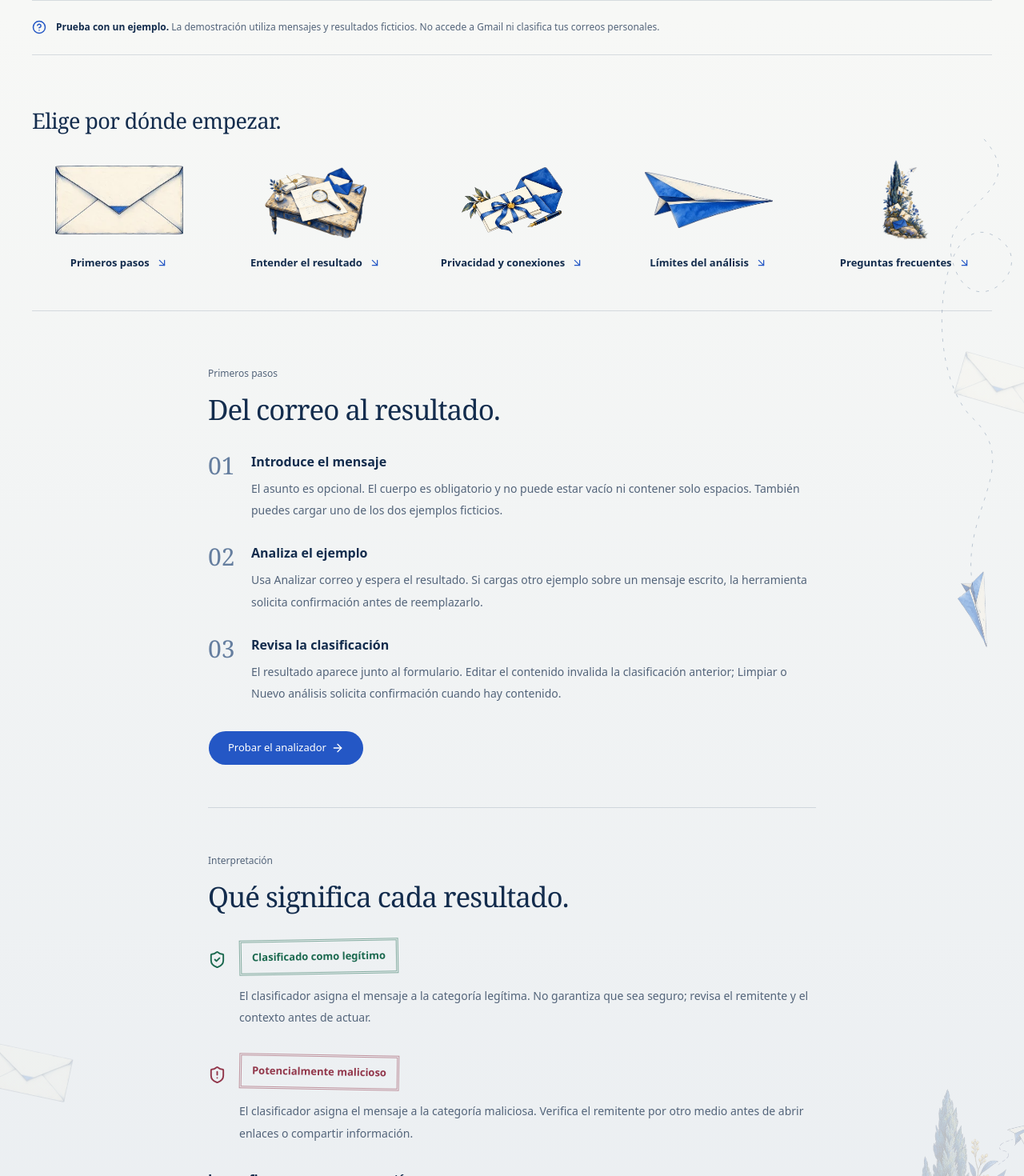
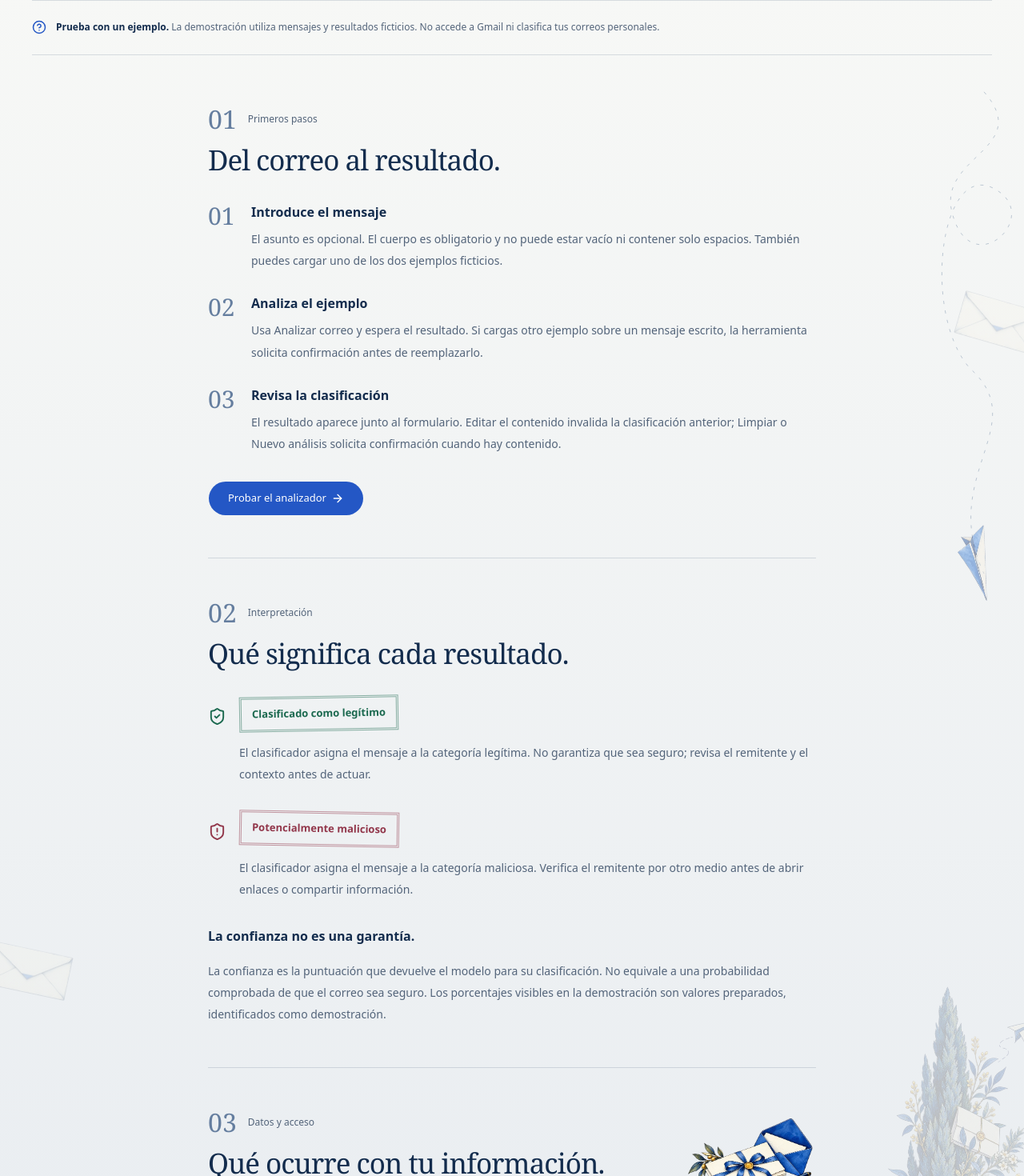
Before and after one commit to JCastilloPadilla/Remira, a React (Vite) app in the folder frontend/: page /como-funciona in a window 1280 px wide. Shown: the part 840-2310 px from the top of the page at 80% size. Built offline with nearby package versions, Linux system fonts and the light colour scheme.

Commit message:
refactor(web): make help guide a continuous numbered reading

```diff
--- a/frontend/src/features/help/HelpPage.tsx
+++ b/frontend/src/features/help/HelpPage.tsx
@@ -6,7 +6,6 @@ import { useEffect } from "react";
 import { Link } from "react-router-dom";
 import {
   ArrowRight,
-  ArrowDownRight,
   ChevronDown,
   CircleHelp,
   Menu,
@@ -17,13 +16,6 @@ import { Button } from "@/components/ui/button";
 import { HelpBackdrop } from "./HelpBackdrop";
 import "./help.css";
 
-const sections = [
-  { id: "primeros-pasos", title: "Primeros pasos", image: "journey-envelope-v1", width: 240, height: 128 },
-  { id: "resultados", title: "Entender el resultado", image: "correspondence-guide-v1", width: 1448, height: 1086 },
-  { id: "privacidad", title: "Privacidad y conexiones", image: "guide-private-letter-v1", width: 500, height: 375 },
-  { id: "limites", title: "Límites del análisis", image: "journey-plane-v1", width: 360, height: 157 },
-  { id: "preguntas", title: "Preguntas frecuentes", image: "guide-garden-v1", width: 600, height: 900 },
-];
 const navigation = [
   { to: "/", title: "Inicio" },
   { to: "/bandeja", title: "Bandeja" },
@@ -135,21 +127,9 @@ export function HelpPage() {
               No accede a Gmail ni clasifica tus correos personales.
             </p>
           </div>
-          <div className="help-layout">
-            <nav className="help-contents" aria-label="En esta página">
-              <h2>Elige por dónde empezar.</h2>
-              <div className="help-index-list">
-                {sections.map((section) => (
-                  <a key={section.id} href={`#${section.id}`}>
-                    <img src={`/illustrations/${section.image}.webp`} alt="" width={section.width} height={section.height} loading="lazy" />
-                    <span>{section.title} <ArrowDownRight size={15} aria-hidden="true" /></span>
-                  </a>
-                ))}
-              </div>
-            </nav>
           <div className="help-article">
             <section id="primeros-pasos" aria-labelledby="help-steps-title">
-                <span className="help-section-number">Primeros pasos</span>
+              <span className="help-section-number"><span>01</span> Primeros pasos</span>
               <h2 id="help-steps-title">Del correo al resultado.</h2>
               <ol className="help-steps">
                 <li>
@@ -182,7 +162,7 @@ export function HelpPage() {
               </Button>
             </section>
             <section id="resultados" aria-labelledby="help-results-title">
-                <span className="help-section-number">Interpretación</span>
+              <span className="help-section-number"><span>02</span> Interpretación</span>
               <h2 id="help-results-title">Qué significa cada resultado.</h2>
               <div className="help-classification">
                 <ShieldCheck size={23} />
@@ -218,7 +198,7 @@ export function HelpPage() {
             </section>
             <section id="privacidad" aria-labelledby="help-privacy-title">
               <img className="help-chapter-illustration" src="/illustrations/guide-private-letter-v1.webp" alt="" width={500} height={375} loading="lazy" />
-                <span className="help-section-number">Datos y acceso</span>
+              <span className="help-section-number"><span>03</span> Datos y acceso</span>
               <h2 id="help-privacy-title">Qué ocurre con tu información.</h2>
               <p>
                 En esta versión, el texto introducido y los estados de
@@ -244,7 +224,7 @@ export function HelpPage() {
               </Link>
             </section>
             <section id="limites" aria-labelledby="help-limits-title">
-                <span className="help-section-number">Alcance</span>
+              <span className="help-section-number"><span>04</span> Alcance</span>
               <h2 id="help-limits-title">Una herramienta de apoyo.</h2>
               <ul className="help-limits">
                 <li>
@@ -274,7 +254,7 @@ export function HelpPage() {
             </section>
             <section id="preguntas" aria-labelledby="help-faq-title">
               <img className="help-question-envelope" src="/illustrations/journey-envelope-v1.webp" alt="" width={240} height={128} loading="lazy" />
-                <span className="help-section-number">Dudas habituales</span>
+              <span className="help-section-number"><span>05</span> Dudas habituales</span>
               <h2 id="help-faq-title">Preguntas frecuentes.</h2>
               <div className="help-faq">
                 {questions.map(({ question, answer }) => (
@@ -290,7 +270,6 @@ export function HelpPage() {
             </section>
           </div>
         </div>
-          </div>
       </main>
       <div className="help-footer-transition" aria-hidden="true" />
       <IllustratedFooter topHref="#help-main" />
--- a/frontend/src/features/help/help.css
+++ b/frontend/src/features/help/help.css
@@ -46,25 +46,12 @@
 .help-demo-note { display:flex; align-items:flex-start; gap:12px; padding-block:22px; margin-block:40px 64px; border-block:1px solid #132c4d24; font-size:12px; line-height:1.9; color:var(--help-muted); }
 .help-demo-note svg { flex-shrink:0; margin-top:2px; color:var(--help-blue); }
 .help-demo-note strong { color:var(--help-ink); font-weight:600; }
-.help-layout { display: grid; gap: 64px; }
-.help-contents { padding-bottom: 36px; border-bottom: 1px solid #132c4d24; }
-.help-contents > h2 { font-family: Georgia, "Times New Roman", serif; font-size: 27px; line-height: 1.3; font-weight: 400; letter-spacing: -0.6px; }
-.help-index-list { display: grid; grid-template-columns: repeat(5, minmax(0, 1fr)); gap: 28px; margin-top: 24px; }
-.help-index-list a { position:relative; display: flex; flex-direction: column; align-items: center; gap: 18px; min-height: 160px; padding: 8px; color: var(--help-ink); transition:color 280ms ease; }
-.help-index-list a::after { content:""; position:absolute; bottom:0; left:12%; right:12%; height:1px; background:var(--help-blue); transform:scaleX(0); transform-origin:center; transition:transform 420ms cubic-bezier(.22,1,.36,1); }
-.help-index-list img { display: block; width: 100%; max-width: 160px; height: 100px; object-fit: contain; transition:transform 420ms cubic-bezier(.22,1,.36,1); }
-.help-index-list span { display: flex; align-items: center; justify-content: center; gap: 8px; font-size: 13px; font-weight: 600; line-height: 1.6; text-align: center; }
-.help-index-list span svg { flex-shrink: 0; color: var(--help-blue); }
-.help-index-list a:hover { color: var(--help-blue); }
-.help-index-list a:is(:hover,:focus-visible)::after { transform:scaleX(1); }
-.help-index-list a:is(:hover,:focus-visible) img { transform:translateY(-4px); }
-.help-index-list span svg { transition:transform 420ms cubic-bezier(.22,1,.36,1); }
-.help-index-list a:is(:hover,:focus-visible) span svg { transform:translate(2px,2px); }
 .help-desktop-nav a:hover { color: var(--help-blue); }
 .help-article { width: min(100%, 760px); margin-inline: auto; min-width: 0; }
 .help-article section { padding-bottom:52px; margin-bottom:52px; border-bottom:1px solid #132c4d24; scroll-margin-top:28px; }
 .help-article section:last-child { margin-bottom:0; border-bottom:0; }
-.help-section-number { font-size:12px; color:var(--help-muted); }
+.help-section-number { display:flex; align-items:center; gap:14px; font-size:12px; color:var(--help-muted); }
+.help-section-number > span { font-family:Georgia,"Times New Roman",serif; font-size:32px; line-height:1; color:#657e9f; }
 .help-article h2 { margin-top:14px; font-family:Georgia,"Times New Roman",serif; font-size:35px; line-height:1.2; font-weight:400; letter-spacing:-1px; text-wrap:balance; }
 .help-article section > p,.help-steps p,.help-classification p,.help-limits { margin-top:18px; font-size:14px; line-height:1.95; color:var(--help-muted); }
 .help-steps { counter-reset:help-step; margin-top:32px; }
@@ -103,7 +90,6 @@ html.help-scroll { scroll-behavior:smooth; }
 @media (max-width:1023px) {
   .help-nav { gap:28px; }
   .help-desktop-nav { gap:18px; }
-  .help-index-list { gap: 12px; }
 }
 @media (max-width:767px) {
   .help-background-garden { top: 46%; right: -65px; width: 235px; opacity: 0.12; }
@@ -135,14 +121,6 @@ html.help-scroll { scroll-behavior:smooth; }
   .help-heading { padding-top:24px; }
   .help-hero-illustration figcaption { font-size:16px; }
   .help-demo-note { margin-block:32px 36px; }
-  .help-layout { gap: 44px; }
-  .help-contents { padding-bottom: 28px; }
-  .help-contents > h2 { font-size: 25px; }
-  .help-index-list { grid-template-columns: repeat(2, minmax(0, 1fr)); gap: 20px 12px; }
-  .help-index-list a { gap: 10px; min-height: 120px; padding: 4px; }
-  .help-index-list img { height: 70px; max-width: 120px; }
-  .help-index-list span { font-size: 12px; }
-  .help-index-list a:last-child { grid-column: 1 / -1; width: min(100%, 190px); justify-self: center; }
   .help-article h2 { font-size:31px; }
   .help-article section { padding-bottom:40px; margin-bottom:40px; }
   .help-steps li { padding-left:43px; }
@@ -174,6 +152,5 @@ html.help-scroll { scroll-behavior:smooth; }
 }
 @media (prefers-reduced-motion:reduce) {
   html.help-scroll { scroll-behavior:auto; }
-  .help-page [data-slot="button"],.help-faq summary svg,.help-faq details::details-content,.help-index-list a,.help-index-list a::after,.help-index-list img,.help-index-list span svg { transition:none; }
-  .help-index-list a:is(:hover,:focus-visible) img,.help-index-list a:is(:hover,:focus-visible) span svg { transform:none; }
+  .help-page [data-slot="button"],.help-faq summary svg,.help-faq details::details-content { transition:none; }
 }
```
Also changed, not shown: 1 other file (tests, documents, lock files or other folders). Lines whose indentation alone changed are shown as unchanged.
